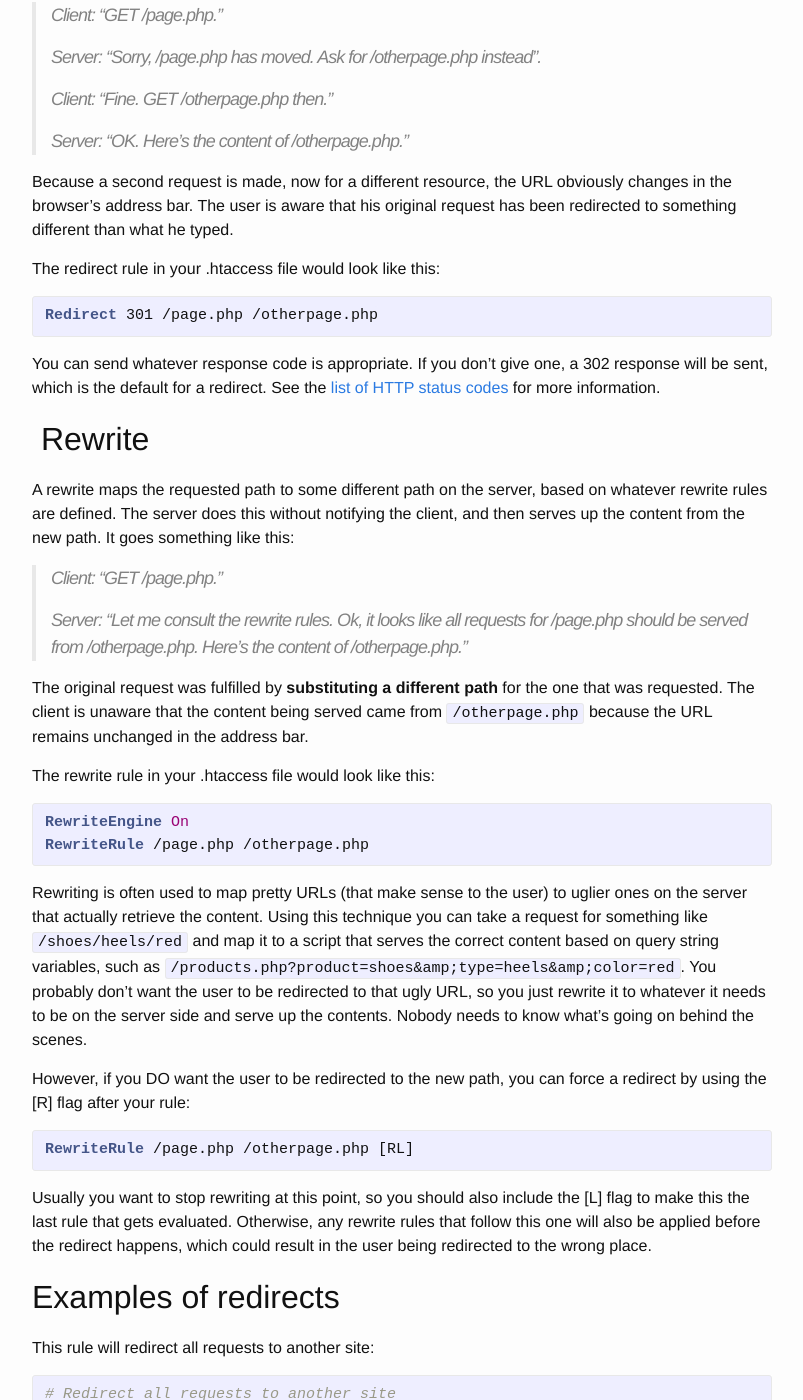
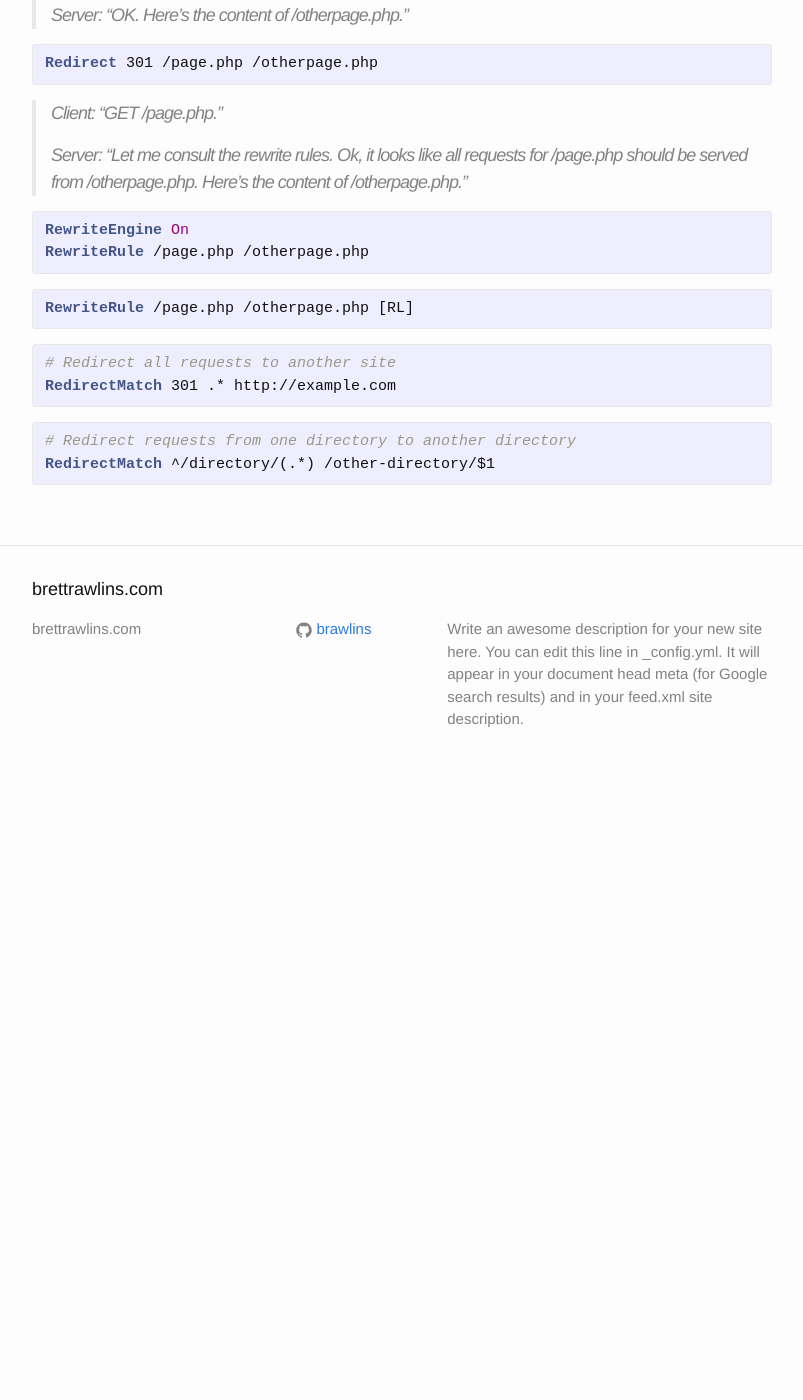
Before and after one commit to brawlins/brettrawlins.com, a Jekyll site: the page built from _posts/2014-02-24-apache-redirect-vs-rewrite.md, in a window 1280 px wide and 1400 px high, scrolled down 429 px. Shown: the whole window, without its empty margins (238-1041 px from the left). Built offline with Jekyll 4.4.1, drawn with Linux system fonts in a browser that asks for light colours; after the commit the page ends 1220 px from its top, so only the background shows below that; some of the changed text lies outside the part shown.

Commit message:
Leave only blockquotes and code blocks.

```diff
--- a/_posts/2014-02-24-apache-redirect-vs-rewrite.md
+++ b/_posts/2014-02-24-apache-redirect-vs-rewrite.md
@@ -8,73 +8,36 @@ tags:
 
 Apache rewrite rules can be very confusing at times. They're very powerful, but not easily understood or mastered. I don't claim to be an expert by any means, but I recently came to some clarity on this issue:
 
-<blockquote>
-    What is the difference between Apache redirect and rewrite?
-</blockquote>
+> What is the difference between Apache redirect and rewrite?
 
-## Redirect
 
-A redirect is a server response that tells the client to make a new, modified request. The dialog goes something like this:
-
-<blockquote>
-    <p class="dialog">Client: “GET /page.php.”</p>
-    <p class="dialog">Server: “Sorry, /page.php has moved. Ask for /otherpage.php instead”.</p>
-    <p class="dialog">Client: “Fine. GET /otherpage.php then.”</p>
-    <p class="dialog">Server: “OK. Here’s the content of /otherpage.php.”</p>
-</blockquote>
-
-Because a second request is made, now for a different resource, the URL obviously changes in the browser's address bar. The user is aware that his original request has been redirected to something different than what he typed.
-
-The redirect rule in your .htaccess file would look like this:
+><p class="dialog">Client: “GET /page.php.”</p>
+><p class="dialog">Server: “Sorry, /page.php has moved. Ask for /otherpage.php instead”.</p>
+><p class="dialog">Client: “Fine. GET /otherpage.php then.”</p>
+><p class="dialog">Server: “OK. Here’s the content of /otherpage.php.”</p>
 
 {% highlight apache %}
 Redirect 301 /page.php /otherpage.php
 {% endhighlight %}
 
-You can send whatever response code is appropriate. If you don't give one, a 302 response will be sent, which is the default for a redirect. See the [list of HTTP status codes](http://en.wikipedia.org/wiki/List_of_HTTP_status_codes#3xx_Redirection){:target="blank"} for more information.
-
-##  Rewrite
-
-A rewrite maps the requested path to some different path on the server, based on whatever rewrite rules are defined. The server does this without notifying the client, and then serves up the content from the new path. It goes something like this:
-
-<blockquote>
-    <p class="dialog">Client: “GET /page.php.”</p>
-    <p class="dialog">Server: “Let me consult the rewrite rules. Ok, it looks like all requests for /page.php should be served from /otherpage.php. Here’s the content of /otherpage.php.”</p>
-</blockquote>
-
-The original request was fulfilled by **substituting a different path** for the one that was requested. The client is unaware that the content being served came from `/otherpage.php` because the URL remains unchanged in the address bar.
-
-The rewrite rule in your .htaccess file would look like this:
+><p class="dialog">Client: “GET /page.php.”</p>
+><p class="dialog">Server: “Let me consult the rewrite rules. Ok, it looks like all requests for /page.php should be served from /otherpage.php. Here’s the content of /otherpage.php.”</p>
 
 {% highlight apache %}
 RewriteEngine On
 RewriteRule /page.php /otherpage.php
 {% endhighlight %}
 
-Rewriting is often used to map pretty URLs (that make sense to the user) to uglier ones on the server that actually retrieve the content. Using this technique you can take a request for something like `/shoes/heels/red` and map it to a script that serves the correct content based on query string variables, such as `/products.php?product=shoes&amp;type=heels&amp;color=red`. You probably don't want the user to be redirected to that ugly URL, so you just rewrite it to whatever it needs to be on the server side and serve up the contents. Nobody needs to know what's going on behind the scenes.
-
-However, if you DO want the user to be redirected to the new path, you can force a redirect by using the [R] flag after your rule:
-
 {% highlight apache %}
 RewriteRule /page.php /otherpage.php [RL]
 {% endhighlight %}
-
-Usually you want to stop rewriting at this point, so you should also include the [L] flag to make this the last rule that gets evaluated. Otherwise, any rewrite rules that follow this one will also be applied before the redirect happens, which could result in the user being redirected to the wrong place.
-
-## Examples of redirects
-
-This rule will redirect all requests to another site:
 
 {% highlight apache %}
 # Redirect all requests to another site
 RedirectMatch 301 .* http://example.com
 {% endhighlight %}
 
-This one redirects from one directory to another directory:
-
 {% highlight apache %}
 # Redirect requests from one directory to another directory
 RedirectMatch ^/directory/(.*) /other-directory/$1
 {% endhighlight %}
-
-Here `$1` is a back-reference to the portion of the pattern in parentheses. So anything beyond the directory will remain the same.
```
